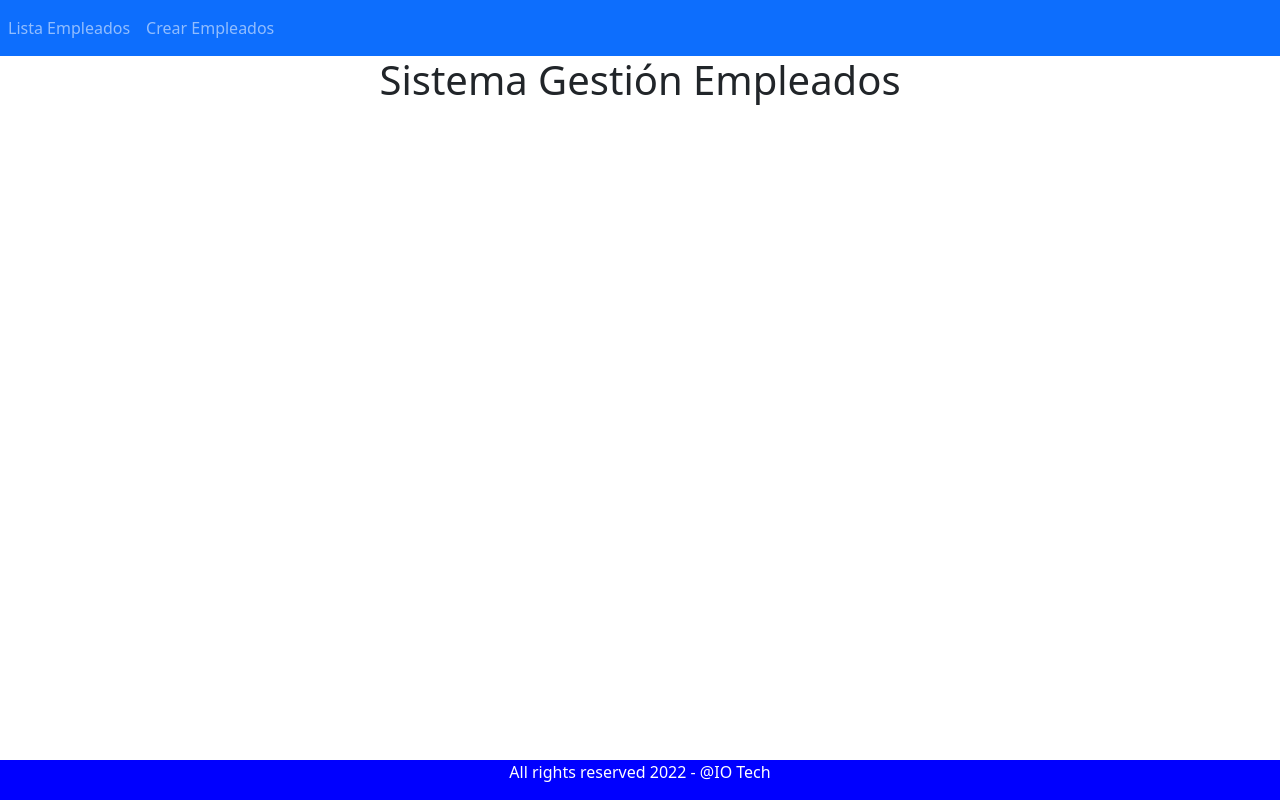
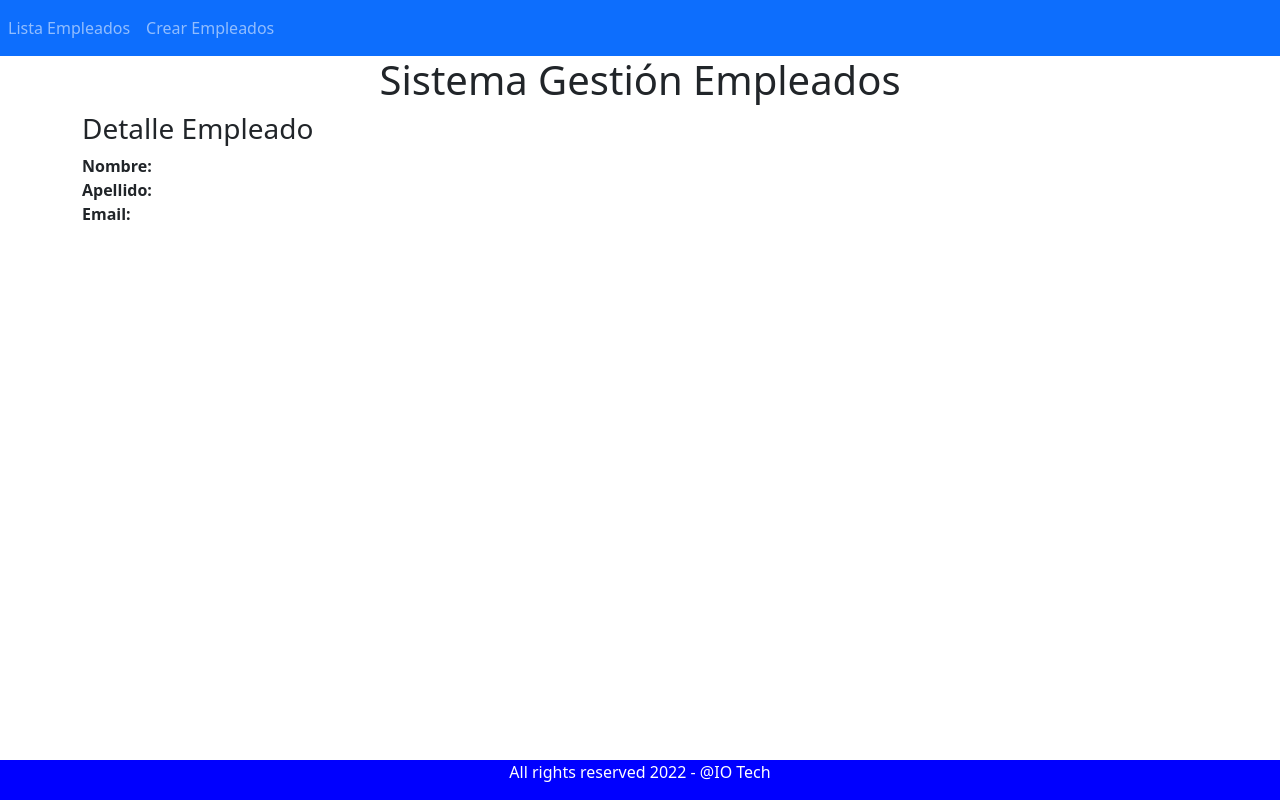
Before and after one commit to bettelgeuxe/employeemanagement, an Angular app in the folder employeemanagementfront/: page /detalle-empleado/1 in a window 1280 px wide. Before the commit this address led to /. Built offline with nearby package versions, Linux system fonts and the light colour scheme; no server answers.

Commit message:
ver detalle empleado
ver detalle empleado , front

```diff
--- a/employeemanagementfront/src/app/app-routing.module.ts
+++ b/employeemanagementfront/src/app/app-routing.module.ts
@@ -2,13 +2,15 @@ import { NgModule } from '@angular/core';
 import { RouterModule, Routes } from '@angular/router';
 import { ActualizarEmpleadoComponent } from './actualizar-empleado/actualizar-empleado.component';
 import { CrearEmpleadoComponent } from './crear-empleado/crear-empleado.component';
+import { DetalleEmpleadoComponent } from './detalle-empleado/detalle-empleado.component';
 import { EmpleadoListaComponent } from './empleado-lista/empleado-lista.component';
 
 const routes: Routes = [
   {path: 'empleados', component: EmpleadoListaComponent},
   {path: 'crear-empleado', component: CrearEmpleadoComponent},
   {path: '', redirectTo: 'empleados', pathMatch: 'full'},
-  {path: 'actualizar-empleado/:id', component: ActualizarEmpleadoComponent}
+  {path: 'actualizar-empleado/:id', component: ActualizarEmpleadoComponent},
+  {path: 'detalle-empleado/:id', component: DetalleEmpleadoComponent}
 ];
 
 @NgModule({
--- a/employeemanagementfront/src/app/app.module.ts
+++ b/employeemanagementfront/src/app/app.module.ts
@@ -8,13 +8,15 @@ import {HttpClientModule} from '@angular/common/http';
 import { CrearEmpleadoComponent } from './crear-empleado/crear-empleado.component';
 import { FormsModule } from '@angular/forms';
 import { ActualizarEmpleadoComponent } from './actualizar-empleado/actualizar-empleado.component';
+import { DetalleEmpleadoComponent } from './detalle-empleado/detalle-empleado.component';
 
 @NgModule({
   declarations: [
     AppComponent,
     EmpleadoListaComponent,
     CrearEmpleadoComponent,
-    ActualizarEmpleadoComponent
+    ActualizarEmpleadoComponent,
+    DetalleEmpleadoComponent
   ],
   imports: [
     BrowserModule,
--- /dev/null
+++ b/employeemanagementfront/src/app/detalle-empleado/detalle-empleado.component.html
@@ -0,0 +1,18 @@
+<h3>Detalle Empleado</h3>
+<div>
+  <div>
+    <label for="">
+      <b>Nombre:</b>
+    </label>{{empleadobeta.firstName}}
+  </div>
+  <div>
+    <label for="">
+      <b>Apellido:</b>
+    </label>{{empleadobeta.lastName}}
+  </div>
+  <div>
+    <label for="">
+      <b>Email:</b>
+    </label>{{empleadobeta.emailId}}
+  </div>
+</div>
--- /dev/null
+++ b/employeemanagementfront/src/app/detalle-empleado/detalle-empleado.component.ts
@@ -0,0 +1,31 @@
+import { Component, OnInit } from '@angular/core';
+import { ActivatedRoute } from '@angular/router';
+import { Empleado } from '../empleado.interface';
+import { EmpleadoService } from '../empleado.service';
+
+@Component({
+  selector: 'app-detalle-empleado',
+  templateUrl: './detalle-empleado.component.html',
+  styleUrls: ['./detalle-empleado.component.css']
+})
+export class DetalleEmpleadoComponent implements OnInit {
+
+  id!: number;
+  empleado!: Empleado[];
+  empleadobeta = {
+    id: 0,
+    firstName: '',
+    lastName: '',
+    emailId: ''
+  }
+
+  constructor(private route:ActivatedRoute, private empleadoService: EmpleadoService) { }
+
+  ngOnInit(): void {
+    this.id = this.route.snapshot.params['id'];
+    this.empleadoService.getEmpleadoById(this.id).subscribe(data=>{
+      this.empleadobeta = data;
+    }, error => console.log(error));
+  }
+
+}
--- a/employeemanagementfront/src/app/empleado-lista/empleado-lista.component.html
+++ b/employeemanagementfront/src/app/empleado-lista/empleado-lista.component.html
@@ -16,6 +16,7 @@
       <td>
         <button class="btn btn-info" (click)="updateEmpleado(empleado.id)" >Actualizar</button>
         <button class="btn btn-danger" (click)="deleteEmpleado(empleado.id)" style="margin-left: 20px" >Borrar</button>
+        <button class="btn btn-info" (click)="detalleEmpleado(empleado.id)" style="margin-left: 20px" >Detalles</button>
       </td>
     </tr>
   </tbody>
--- a/employeemanagementfront/src/app/empleado-lista/empleado-lista.component.ts
+++ b/employeemanagementfront/src/app/empleado-lista/empleado-lista.component.ts
@@ -35,4 +35,9 @@ export class EmpleadoListaComponent implements OnInit {
     })
   }
 
+  detalleEmpleado(id: number){
+    this.router.navigate(['detalle-empleado', id]);
+  }
+
+
 }
```
Also changed, not shown: employeemanagementfront/src/app/detalle-empleado/detalle-empleado.component.css (added), 1 other file (tests, documents, lock files or other folders).
